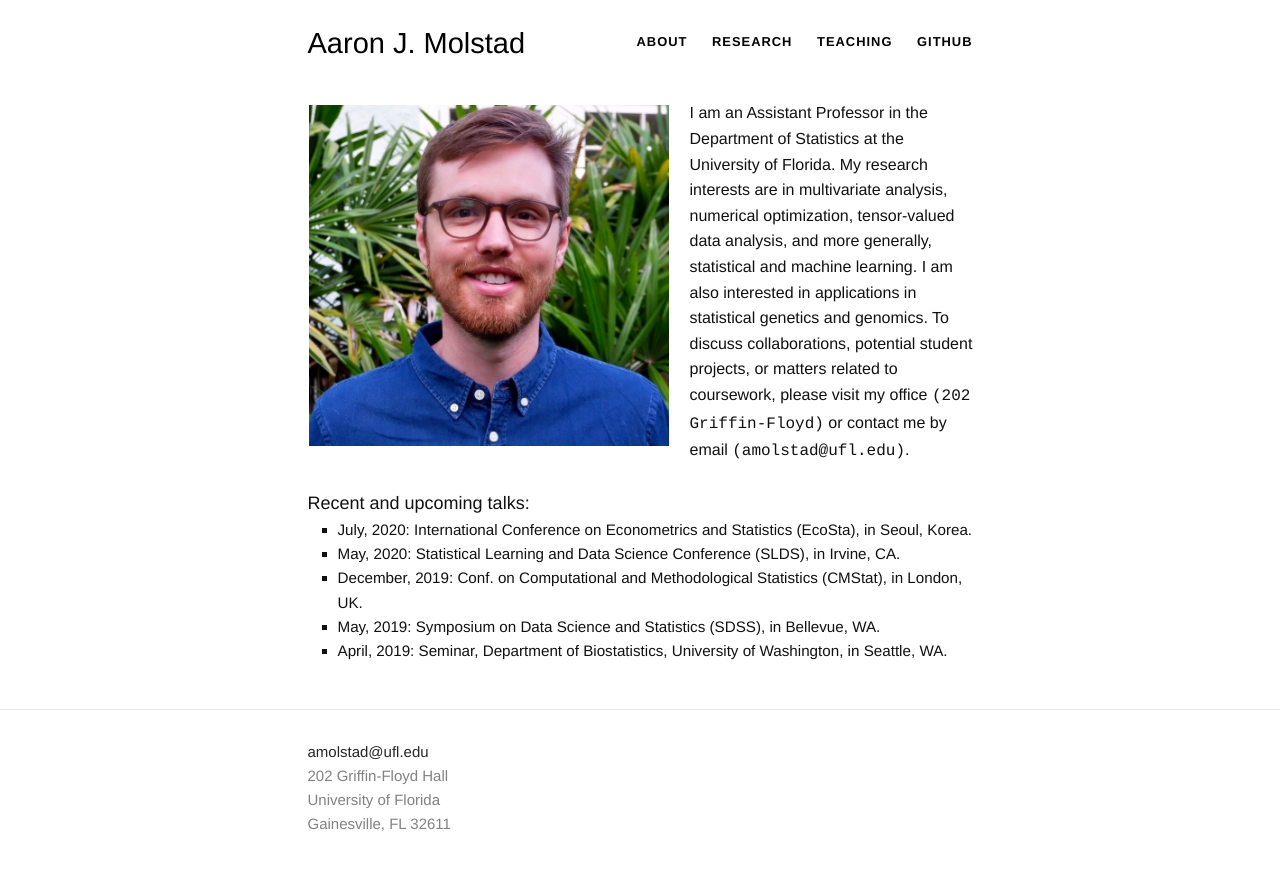
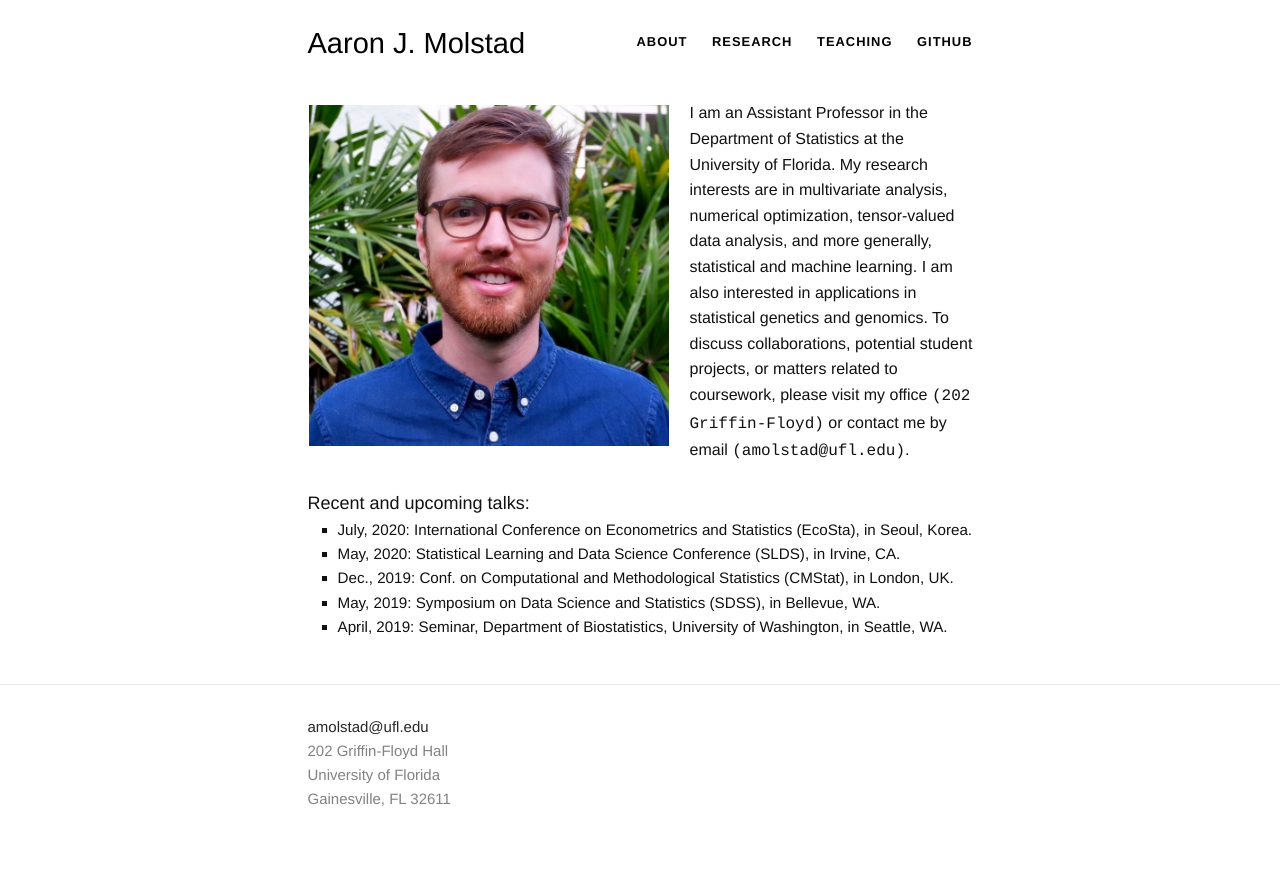
Before and after one commit to ajmolstad/ajmolstad.github.io, a Jekyll site: the page built from index.html, in a window 1280 px wide. Shown: the top 870 px of the page. Built offline with Jekyll 4.4.1, drawn with Linux system fonts in a browser that asks for light colours.

Commit message:
Update index.html

```diff
--- a/index.html
+++ b/index.html
@@ -45,7 +45,7 @@ University of Florida <br>
 <ul style="list-style-type:square;">
 <li> July, 2020: International Conference on Econometrics and Statistics (EcoSta), in Seoul, Korea.  </li>
 <li> May, 2020: Statistical Learning and Data Science Conference (SLDS), in Irvine, CA. </li>
-<li> December, 2019: Conf. on Computational and Methodological Statistics (CMStat), in London, UK. </li>
+<li> Dec., 2019: Conf. on Computational and Methodological Statistics (CMStat), in London, UK. </li>
 <li> May, 2019: Symposium on Data Science and Statistics (SDSS), in Bellevue, WA.  </li>
 <li> April, 2019: Seminar, Department of Biostatistics, University of Washington, in Seattle, WA. </li>
 </ul>
```
